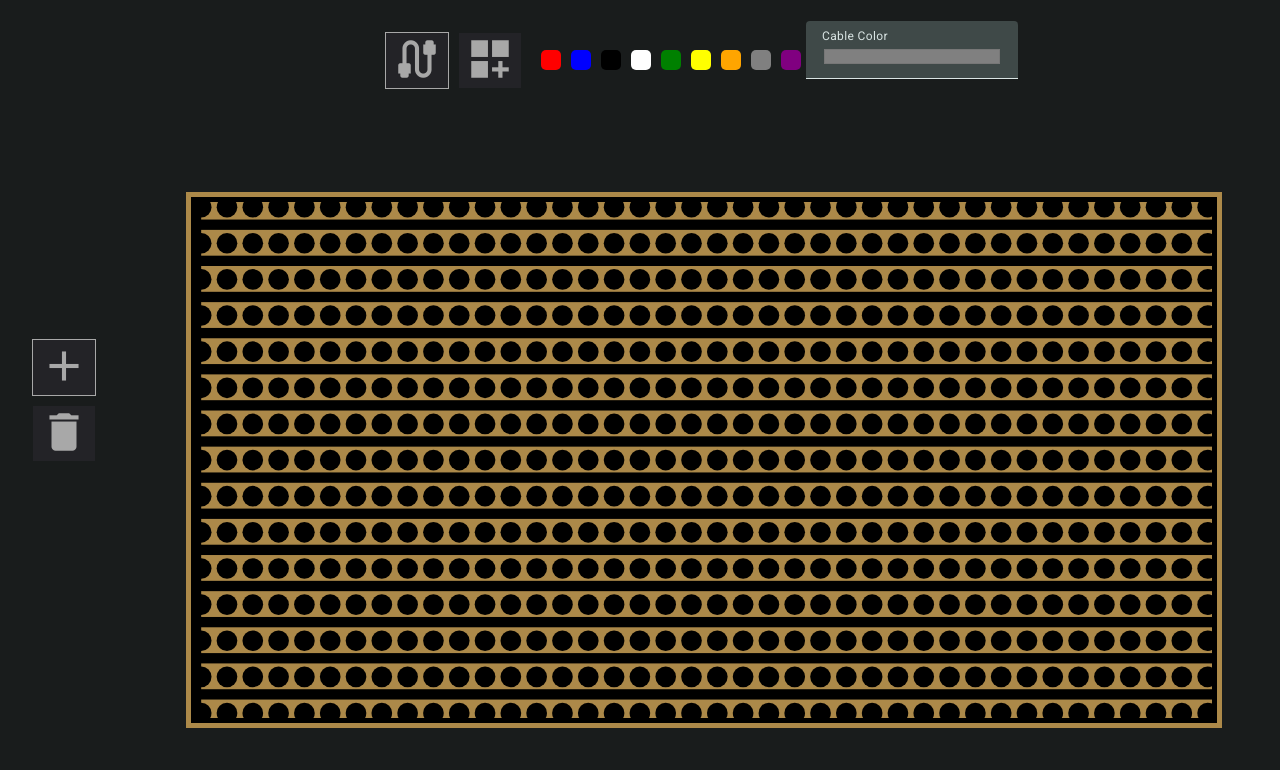
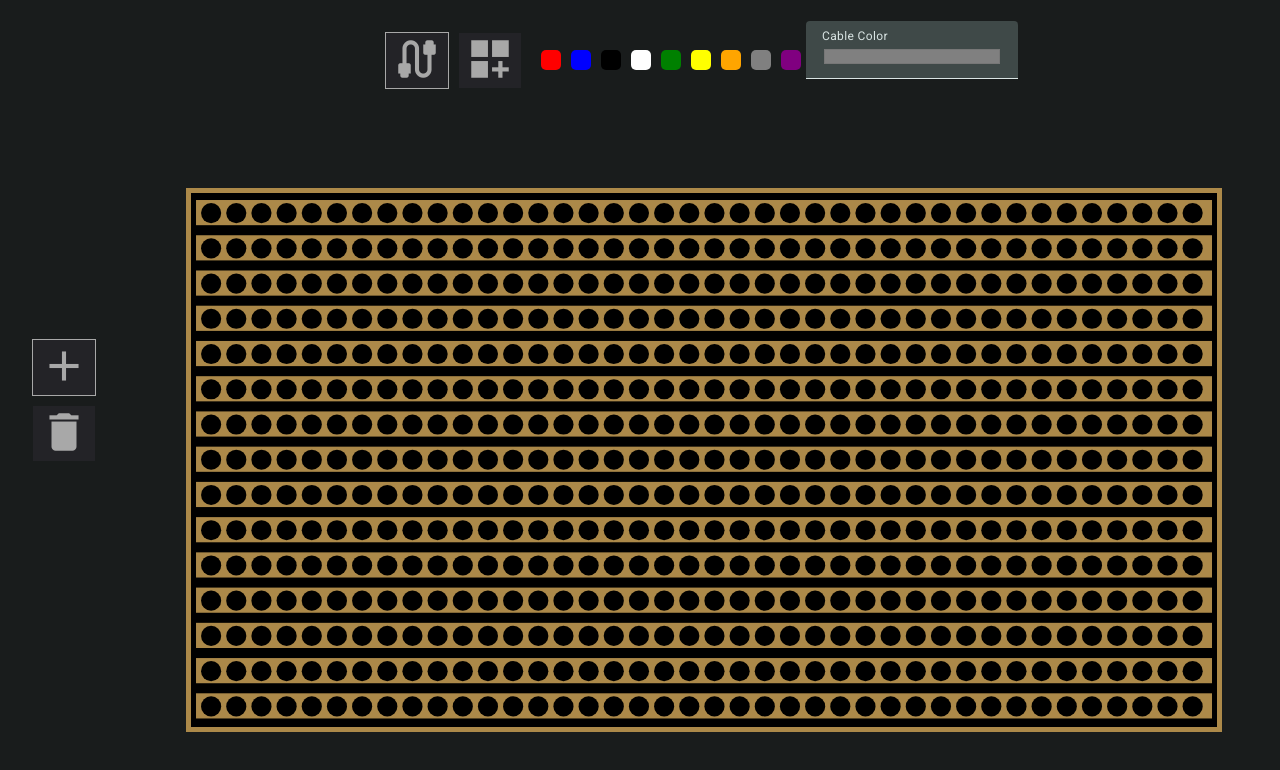
Before and after one commit to Lars-Klinkenberg/Simple_Circuit_Builder, an Angular app: page / in a window 1280 px wide. Shown: the top 770 px of the page. Built offline with nearby package versions, Linux system fonts and the light colour scheme.

Commit message:
board styling

```diff
--- a/src/app/components/board/board.component.html
+++ b/src/app/components/board/board.component.html
@@ -12,11 +12,7 @@
     <rect
       class="stripe"
       [attr.x]="0"
-      [attr.y]="
-        $index * BOARD_OPTIONS.verticalSpacing -
-        (BOARD_OPTIONS.stripeHeight - BOARD_OPTIONS.holeSize) +
-        4
-      "
+      [attr.y]="getStripeY($index)"
       [attr.width]="'100%'"
       [attr.height]="BOARD_OPTIONS.stripeHeight"
     />
@@ -42,14 +38,25 @@
       [attr.stroke-width]="wire.strokeWidth"
       (click)="handleComponentClick(wire)"
       [ngClass]="currentEditMode() === allEditModes.REMOVE ? 'clickable' : ''"
+      stroke-linecap="round"
     />
     } @if(element.getType() === availableComponentTypes.CHIP){ @let chip =
     asChip(element);
     <rect
       [attr.x]="chip.getStart().getCoordinate().x"
       [attr.y]="chip.getStart().getCoordinate().y"
-      [attr.width]="absDistance(chip.getStart().getCoordinate().x, chip.getEnd().getCoordinate().x)"
-      [attr.height]="absDistance(chip.getStart().getCoordinate().y, chip.getEnd().getCoordinate().y)"
+      [attr.width]="
+        absDistance(
+          chip.getStart().getCoordinate().x,
+          chip.getEnd().getCoordinate().x
+        )
+      "
+      [attr.height]="
+        absDistance(
+          chip.getStart().getCoordinate().y,
+          chip.getEnd().getCoordinate().y
+        )
+      "
       [attr.fill]="chip.color"
       (click)="handleComponentClick(chip)"
       [ngClass]="currentEditMode() === allEditModes.REMOVE ? 'clickable' : ''"
--- a/src/app/components/board/board.component.ts
+++ b/src/app/components/board/board.component.ts
@@ -22,6 +22,8 @@ export class BoardComponent implements AfterViewInit {
     horizontalSpacing: 50,
     holeSize: 20,
     stripeHeight: 50,
+    holeHorizontalOffset: 30,
+    stripeVerticalOffset: 30,
   };
   allEditModes = UserActions;
 
@@ -57,6 +59,12 @@ export class BoardComponent implements AfterViewInit {
           y: row * this.BOARD_OPTIONS.verticalSpacing,
         });
 
+        hole.setX(
+          hole.getCoordinate().x + this.BOARD_OPTIONS.holeHorizontalOffset
+        );
+        hole.setY(
+          hole.getCoordinate().y + this.BOARD_OPTIONS.stripeVerticalOffset
+        );
         holes.push(hole);
       }
     }
@@ -70,14 +78,16 @@ export class BoardComponent implements AfterViewInit {
     const minY =
       Math.min(...this.allHoles.map((h) => h.getCoordinate().y)) - padding;
     const maxX =
-      Math.max(...this.allHoles.map((h) => h.getCoordinate().x)) + padding;
+      Math.max(...this.allHoles.map((h) => h.getCoordinate().x));
     const maxY =
-      Math.max(...this.allHoles.map((h) => h.getCoordinate().y)) + padding;
+      Math.max(...this.allHoles.map((h) => h.getCoordinate().y)) + padding + 10;
 
     const width = maxX - minX;
     const height = maxY - minY;
 
-    this.viewBox = `${minX} ${minY} ${width} ${height}`;
+    this.viewBox = `0 0 ${
+      width + this.BOARD_OPTIONS.holeHorizontalOffset * 2
+    } ${height + this.BOARD_OPTIONS.stripeVerticalOffset}`;
   }
 
   holeSelected(hole: Hole) {
@@ -213,4 +223,12 @@ export class BoardComponent implements AfterViewInit {
   absDistance(a: number, b: number): number {
     return Math.abs(a - b);
   }
+
+  getStripeY(index: number): number {
+    let y =
+      index * this.BOARD_OPTIONS.verticalSpacing -
+      (this.BOARD_OPTIONS.stripeHeight - this.BOARD_OPTIONS.holeSize) +
+      4;
+    return y + this.BOARD_OPTIONS.stripeVerticalOffset;
+  }
 }
--- a/src/app/models/hole.ts
+++ b/src/app/models/hole.ts
@@ -16,4 +16,11 @@ export class Hole {
   setCoordinate(coordinate: Coordinate): void {
     this.coordinate = coordinate;
   }
+
+  setX(x: number): void {
+    this.coordinate.x = x;
+  }
+  setY(y: number): void {
+    this.coordinate.y = y;
+  }
 }
```
